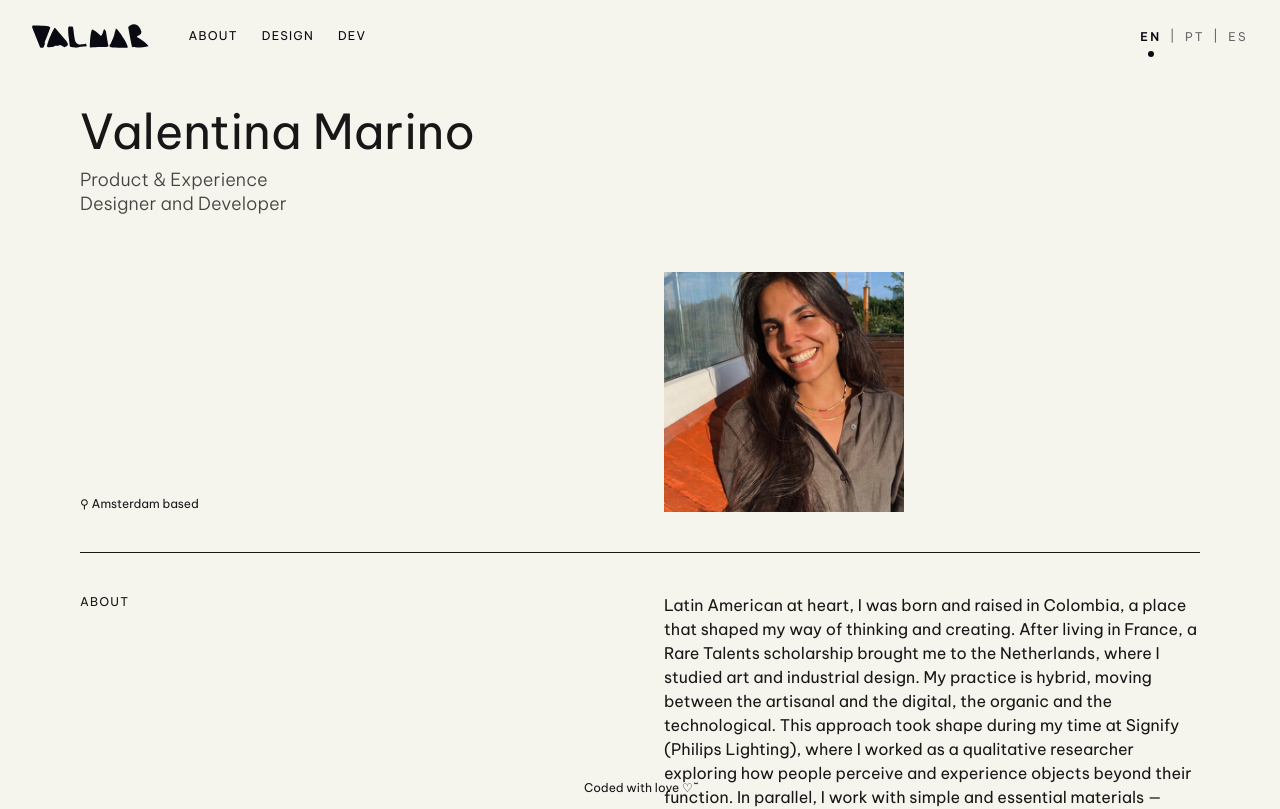
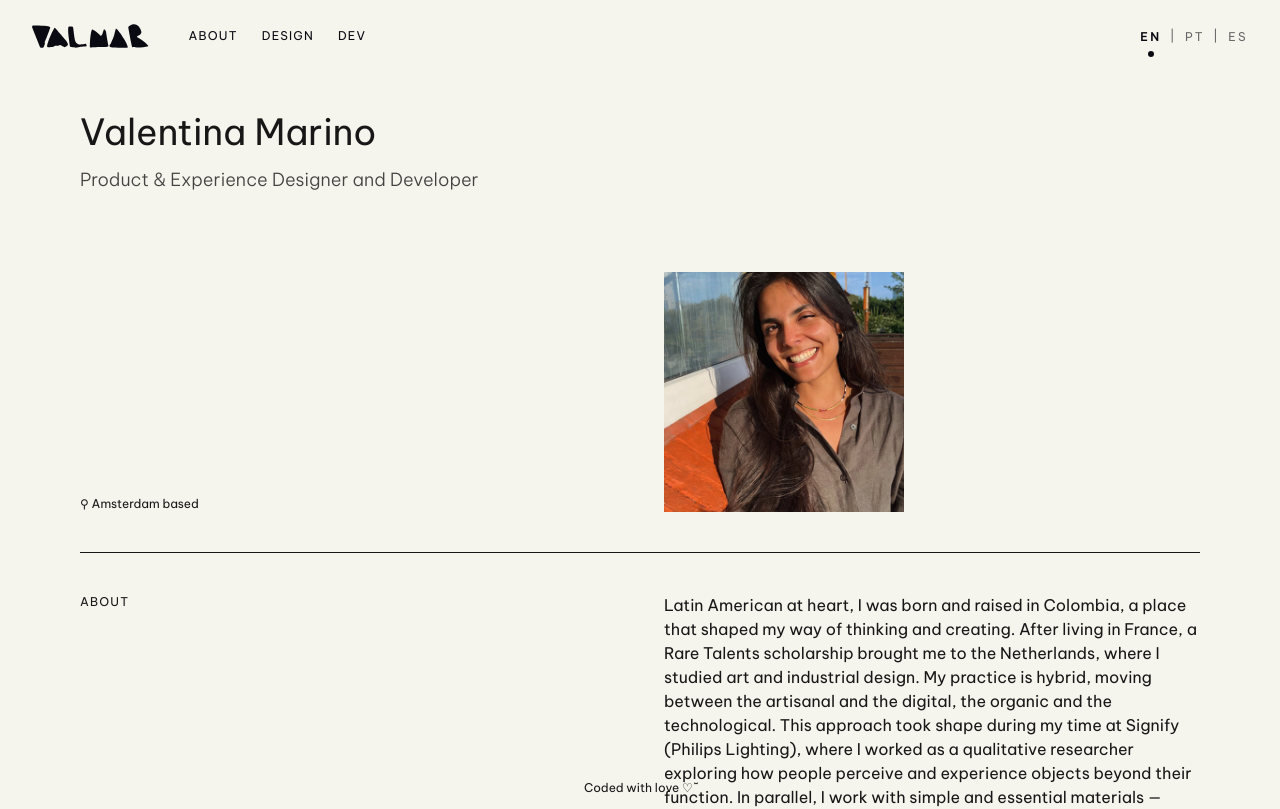
Before and after one commit to Valmarinoa/valmar-design-portfolio, a Next.js app: page /about in a window 1280 px wide. Shown: the top 809 px of the page. Built offline with nearby package versions, Linux system fonts and the light colour scheme; a web font is replaced by a local one.

Commit message:
Update page.tsx

```diff
--- a/app/about/page.tsx
+++ b/app/about/page.tsx
@@ -20,9 +20,11 @@ export default function AboutPage() {
           animate={{ opacity: 1, y: 0 }}
           transition={{ duration: 1.2, ease: easeOutElegant, delay: 0.2 }}
         >
-          <h2 className="leading-10 text-5xl mb-2 md:whitespace-nowrap ">Valentina Marino</h2>
-          <h4 className="text-lg opacity-80 md:text-lg whitespace-nowrap md:whitespace-normal leading-6 font-light">Product & Experience <br/> Designer and Developer</h4>
-          <h5 className="text-xs whitespace-nowrap  md:absolute relative bottom-0">⚲ Amsterdam based</h5>
+          <h2 className="leading-10 text-4xl mb-2 whitespace-nowrap ">Valentina Marino</h2>
+          <h4 className="hidden md:inline-block text-lg opacity-80 md:text-lg whitespace-nowrap leading-6 font-light">Product & Experience Designer and Developer</h4>
+          <h4 className="md:hidden inline-block text-lg opacity-80 md:text-lg whitespace-nowrap md:whitespace-normal leading-6 font-light">Product & Experience <br/>Designer and Developer</h4>
+
+           <h5 className="text-xs whitespace-nowrap  md:absolute relative bottom-0">⚲ Amsterdam based</h5>
         </motion.div>
 
 
```
